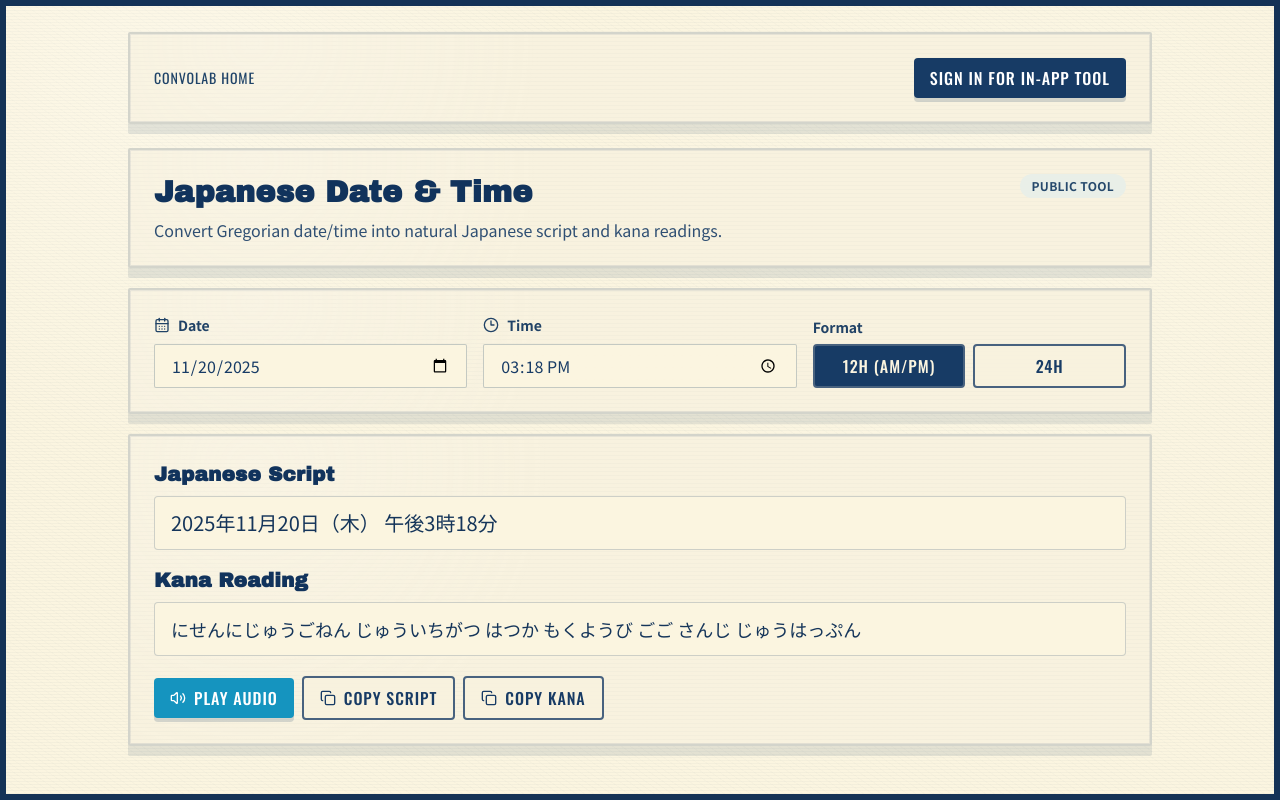
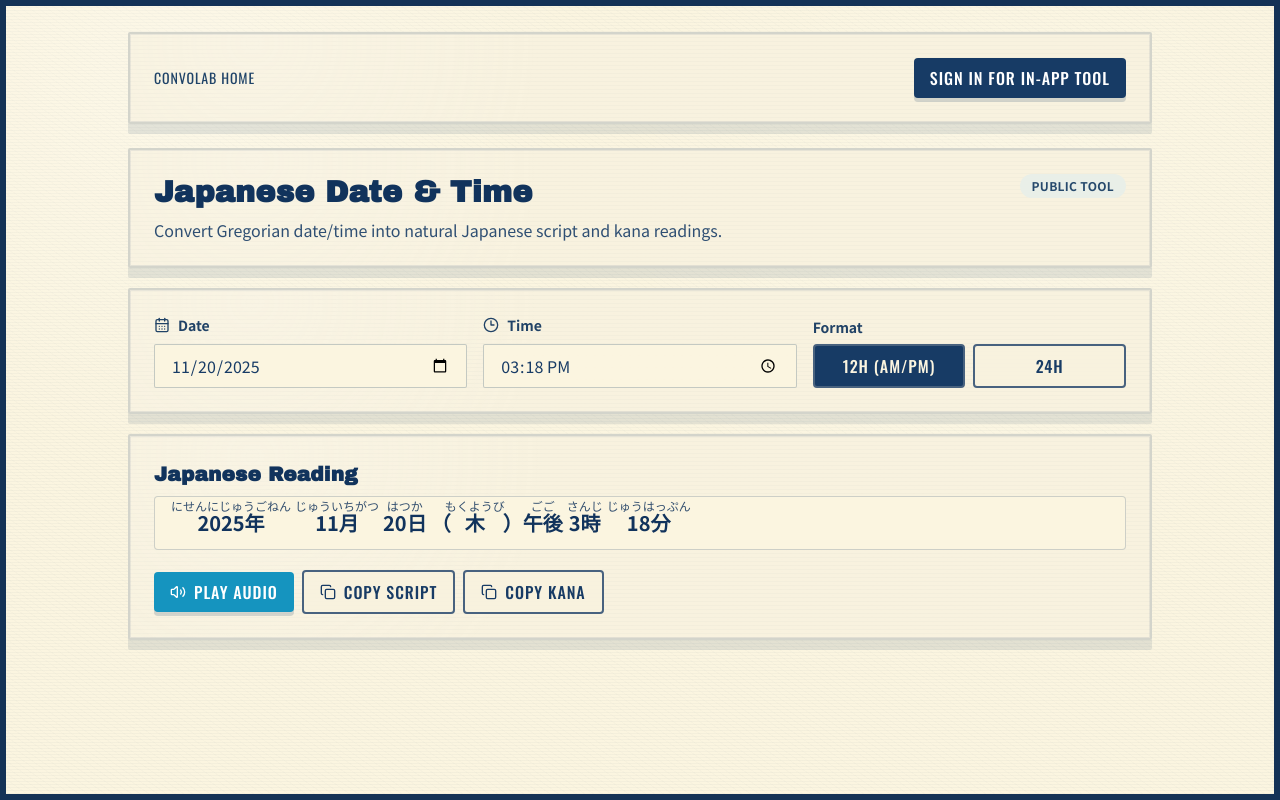
Before and after one commit to andyroo2000/convo-lab, a React (Vite) app in the folder client/: page /tools/japanese-date in a window 1280 px wide. Built offline with nearby package versions, Linux system fonts and the light colour scheme; no server answers.

Commit message:
feat: render japanese date output with inline ruby furigana

```diff
--- a/client/src/features/tools/japaneseDate/components/JapaneseDateToolPage.tsx
+++ b/client/src/features/tools/japaneseDate/components/JapaneseDateToolPage.tsx
@@ -19,6 +19,18 @@ const COPY_SUCCESS_LABEL: Record<CopyTarget, string> = {
   script: 'Japanese text copied',
   kana: 'Kana reading copied',
 };
+
+interface RubyPartProps {
+  script: string;
+  kana: string;
+}
+
+const RubyPart = ({ script, kana }: RubyPartProps) => (
+  <ruby className="mr-1">
+    {script}
+    <rt>{kana}</rt>
+  </ruby>
+);
 
 const JapaneseDateToolPage = ({ surface }: JapaneseDateToolPageProps) => {
   const now = useMemo(() => new Date(), []);
@@ -125,16 +137,18 @@ const JapaneseDateToolPage = ({ surface }: JapaneseDateToolPageProps) => {
 
       <section className="card retro-paper-panel space-y-4">
         <div>
-          <h2 className="retro-headline text-lg sm:text-xl">Japanese Script</h2>
-          <p className="mt-2 rounded border border-[#173b6533] bg-[#fbf5e0] px-4 py-3 text-lg sm:text-xl text-[#15355a]">
-            {reading.fullScript}
-          </p>
-        </div>
-
-        <div>
-          <h2 className="retro-headline text-lg sm:text-xl">Kana Reading</h2>
-          <p className="mt-2 rounded border border-[#173b6533] bg-[#fbf5e0] px-4 py-3 text-base sm:text-lg text-[#15355a]">
-            {reading.fullKana}
+          <h2 className="retro-headline text-lg sm:text-xl">Japanese Reading</h2>
+          <p className="japanese-text mt-2 rounded border border-[#173b6533] bg-[#fbf5e0] px-4 py-3 text-lg sm:text-xl text-[#15355a]">
+            <RubyPart script={reading.parts.yearScript} kana={reading.parts.yearKana} />
+            <RubyPart script={reading.parts.monthScript} kana={reading.parts.monthKana} />
+            <RubyPart script={reading.parts.dayScript} kana={reading.parts.dayKana} />
+            （
+            <RubyPart script={reading.parts.weekdayScript} kana={reading.parts.weekdayKana} />）
+            {reading.parts.periodScript && reading.parts.periodKana && (
+              <RubyPart script={reading.parts.periodScript} kana={reading.parts.periodKana} />
+            )}
+            <RubyPart script={reading.parts.hourScript} kana={reading.parts.hourKana} />
+            <RubyPart script={reading.parts.minuteScript} kana={reading.parts.minuteKana} />
           </p>
         </div>
 
```
